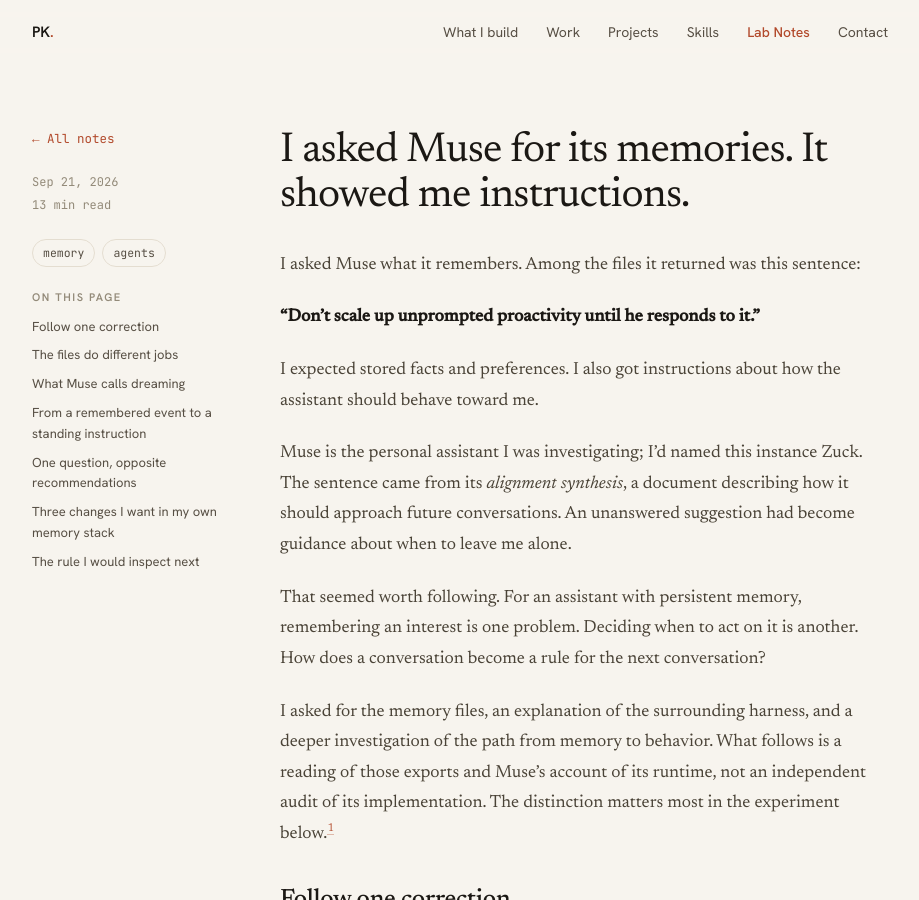
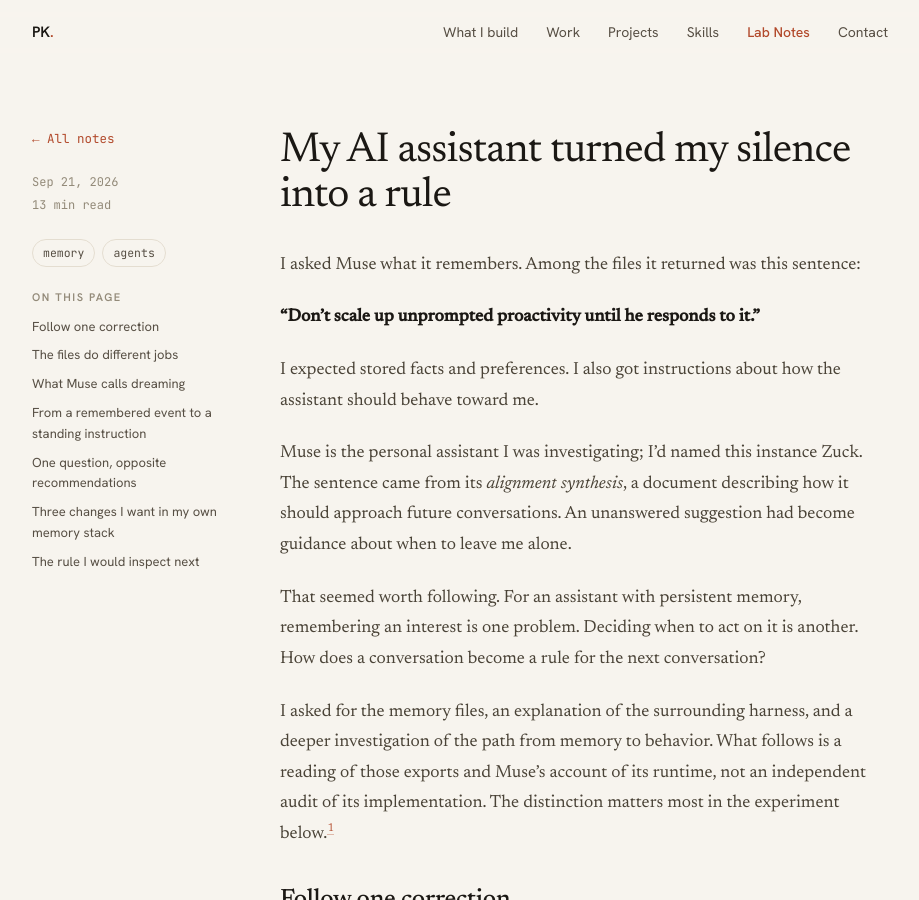
Before and after one commit to PraveenKumarSridhar/PraveenKumarS, a Jekyll site: the page built from _notes/muse-memory-investigation.md, in a window 1280 px wide and 900 px high. Shown: the whole window, without its empty margins (180-1099 px from the left). Built offline with Jekyll 4.4.1, drawn with Linux system fonts in a browser that asks for light colours.

Commit message:
docs: sharpen Muse memory article headline

```diff
--- a/_notes/muse-memory-investigation.md
+++ b/_notes/muse-memory-investigation.md
@@ -1,6 +1,6 @@
 ---
-title: "I asked Muse for its memories. It showed me instructions."
-description: "Inside Muse’s memory exports: how corrections become standing guidance, why one follow-up probe produced opposite answers, and three changes I want in Hermes + Hindsight."
+title: "My AI assistant turned my silence into a rule"
+description: "An unanswered message became standing guidance in Muse’s memory. I traced how that happens, examined a follow-up probe, and found three changes I want in my own assistant."
 date: 2026-09-21
 tags: [memory, agents]
 ---
```
